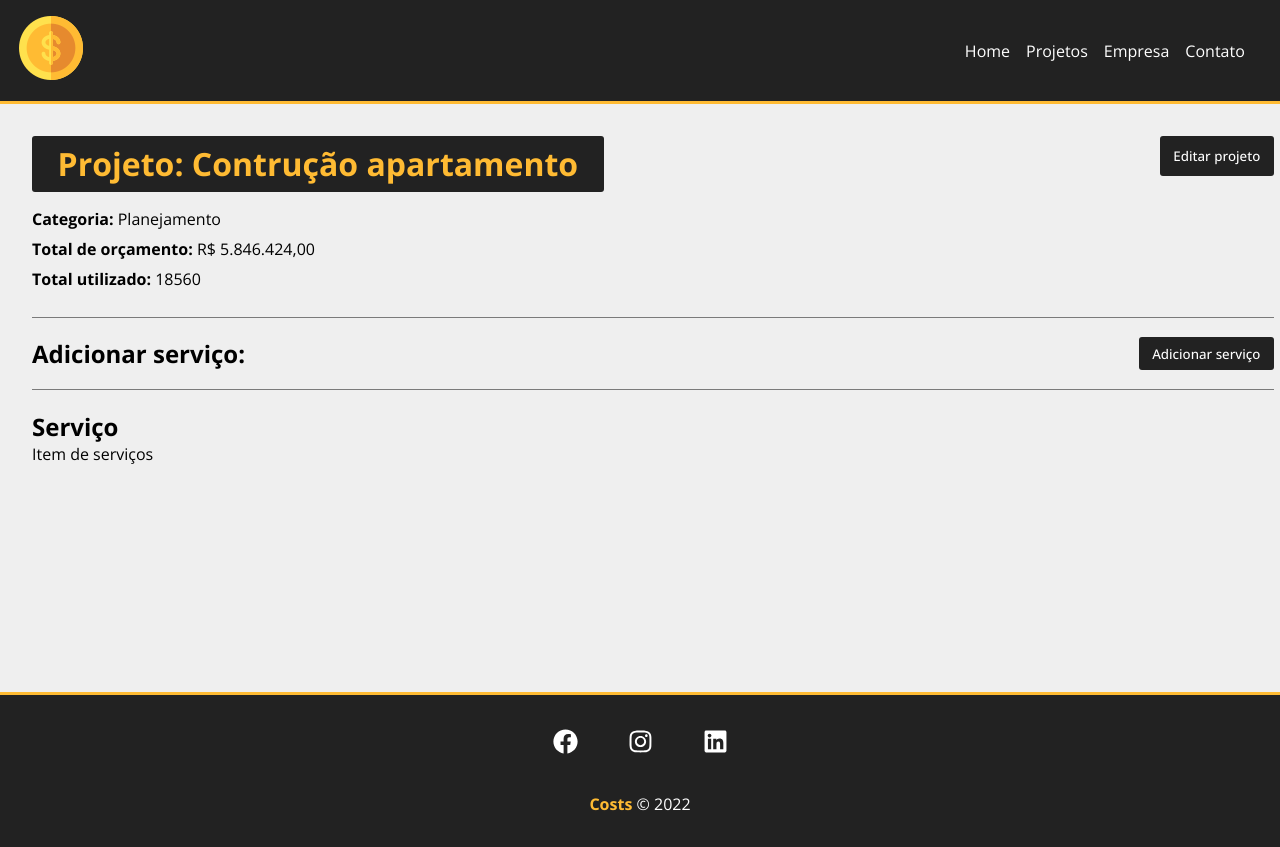
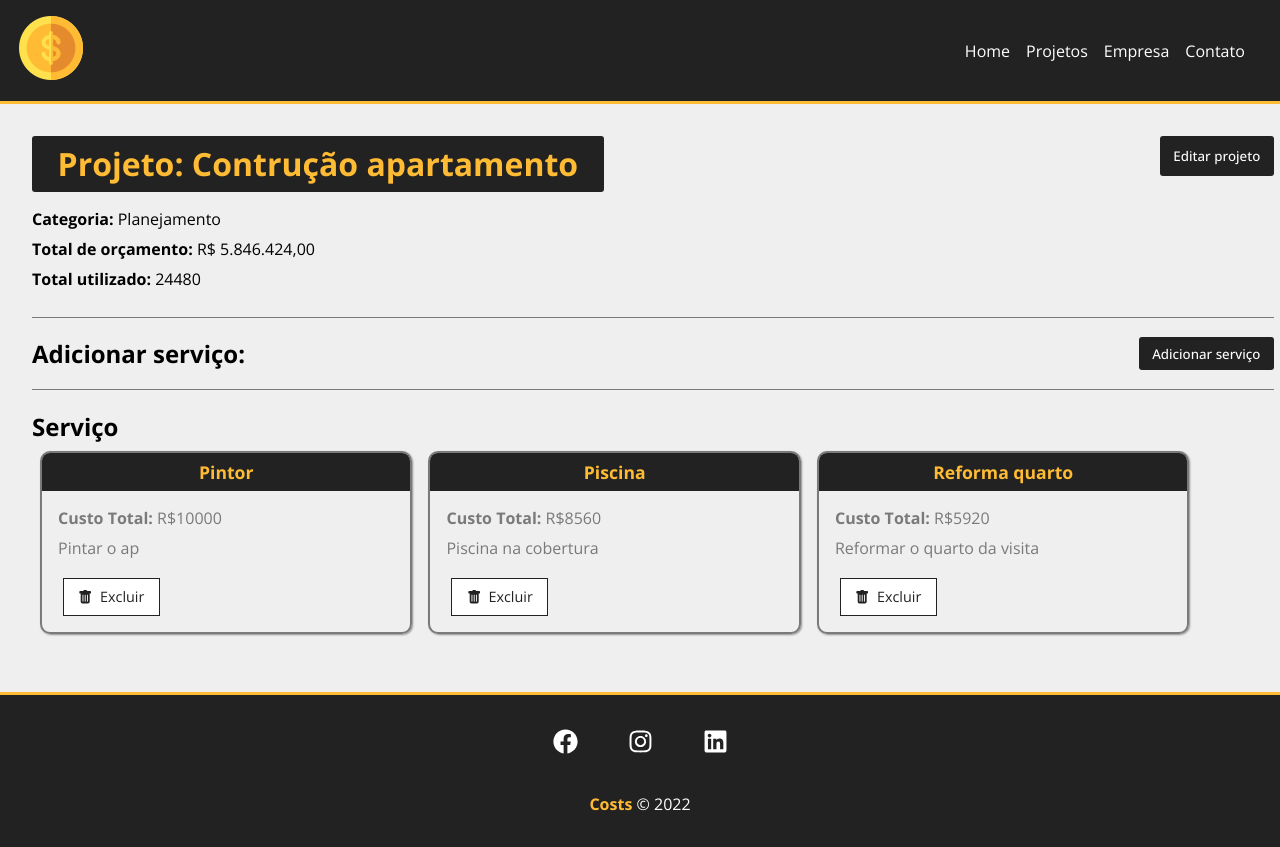
Before and after one commit to Rai-vaz/costs, a React (Create React App) app in the folder project-manager/: page /projeto/1 in a window 1280 px wide. Built offline with nearby package versions, Linux system fonts and the light colour scheme; data requests are answered from the project's data file.

Commit message:
Adicionando card de serviços

```diff
--- a/project-manager/db.json
+++ b/project-manager/db.json
@@ -7,7 +7,7 @@
         "id": "4",
         "name": "Planejamento"
       },
-      "cost": 18560,
+      "cost": 24480,
       "services": [
         {
           "name": "Pintor",
@@ -20,6 +20,12 @@
           "cost": "8560",
           "description": "Piscina na cobertura",
           "id": "b44b18d6-700a-42ef-8e82-477d905e34d1"
+        },
+        {
+          "name": "Reforma quarto",
+          "cost": "5920",
+          "description": "Reformar o quarto da visita",
+          "id": "fa6777dd-3620-4358-b75b-47744e5ed53f"
         }
       ],
       "id": 1
--- a/project-manager/src/components/pages/project.js
+++ b/project-manager/src/components/pages/project.js
@@ -7,12 +7,14 @@ import Container from '../layout/Container'
 import ProjectForm from '../../project/ProjectForm'
 import Message from '../layout/Message'
 import ServiceForm from '../service/ServiceForm'
+import ServiceCard from '../service/ServiceCard'
 
 
 function Project() {
     //pega o valor do id que está vindo pela a url
     const {id} = useParams()
     const [project, setProject] = useState([])
+    const [service, setService] = useState([])
     const [showProjectForm, setShowProjectForm] = useState(false)
     const [showServiceForm, setShowServiceForm] = useState(false)
     const [message, setMessage] = useState()
@@ -27,8 +29,9 @@ function Project() {
             }
             }).then((resp) => resp.json()).then((data) => {
                 setProject(data)
+                setService(data.services)
             }).catch(erro => console.log(erro))
-        }, 3000)
+        }, 2000)
     },[id])
 
     function editPost(project) {
@@ -87,10 +90,13 @@ function Project() {
             body: JSON.stringify(project)
         }).then((resp) => resp.json()).then(
             (data) => {
-                //exebir os serviços
-                console.log(data)
+                setShowServiceForm(false)
             }
         ).catch((erro) => {console.log(erro)})
+
+    }
+
+    function removeService(params) {
 
     }
 
@@ -151,7 +157,20 @@ function Project() {
                         </div>
                         <h2>Serviço</h2>
                         <Container customClass='start'>
-                            <p>Item de serviços</p>
+                            {service.length > 0 &&
+                                service.map((servi) => (
+                                    <ServiceCard
+                                        id={servi.id}
+                                        name={servi.name}
+                                        cost={servi.cost}
+                                        description={servi.description}
+                                        key={servi.id}
+                                        handleRemove={removeService}
+                                    />
+                                ))
+
+                            }
+                            {service.length == 0 && <p>Não há serviços cadastrados</p>}
                         </Container>
                     </Container>
                 </div>
--- /dev/null
+++ b/project-manager/src/components/service/ServiceCard.js
@@ -0,0 +1,27 @@
+import styles from '../../project/ProjectCard.module.css'
+import {BsFillTrashFill} from 'react-icons/bs'
+
+function ServiceCard({id, name, cost, description, handleRemove}) {
+    const remove = (e) => {
+
+    }
+    return(
+        <div className={styles.project_card}>
+            <h4>{name}</h4>
+            <div className={styles.project_card_content}>
+                <p>
+                    <span>Custo Total:</span> R${cost}
+                </p>
+                <p>{description}</p>
+                <div className={styles.project_card_actions}>
+                    <button onClick={remove}>
+                        <BsFillTrashFill/>
+                        Excluir
+                    </button>
+                </div>
+            </div>
+        </div>
+    )
+}
+
+export default ServiceCard
```
